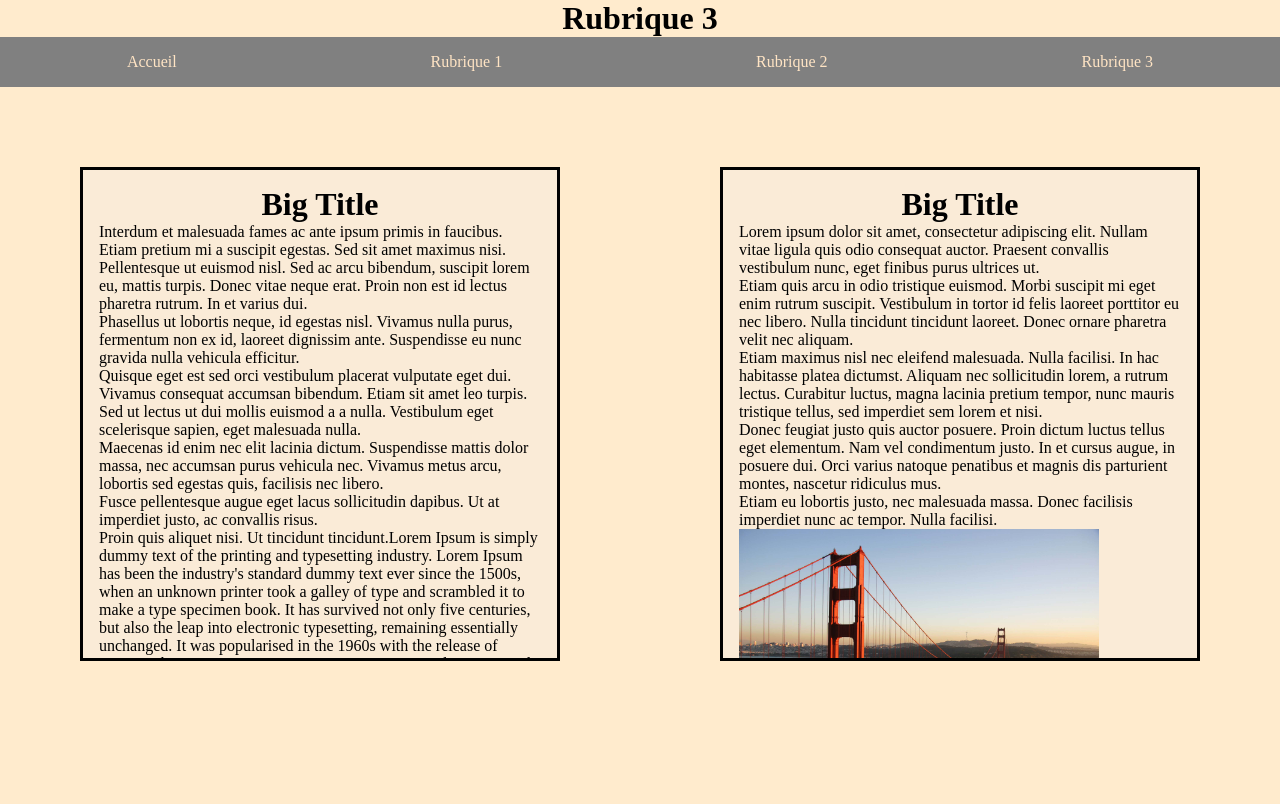
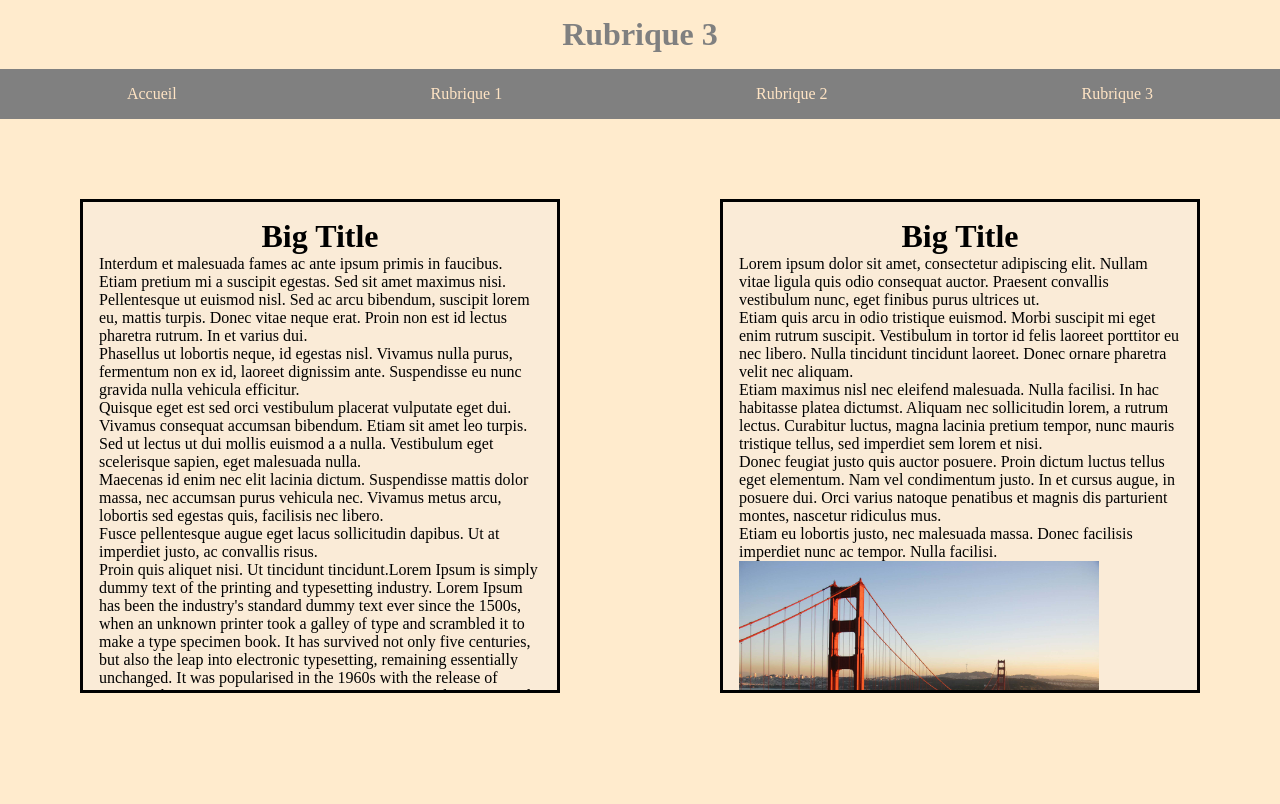
Before and after one commit to timo0135/timo0135.github.io, a plain HTML site: page ProjetDIW/html/rubrique3.html in a window 1280 px wide. Shown: the top 804 px of the page. Drawn offline with Linux system fonts and the light colour scheme.

Commit message:
Update rubrique3style.css

```diff
--- a/ProjetDIW/css/rubrique3style.css
+++ b/ProjetDIW/css/rubrique3style.css
@@ -7,6 +7,12 @@
 body
 {
     background-color:blanchedalmond;
+}
+
+header{
+    text-align: center;
+    color: grey;
+    padding: 1em;
 }
 
 h1{
```
